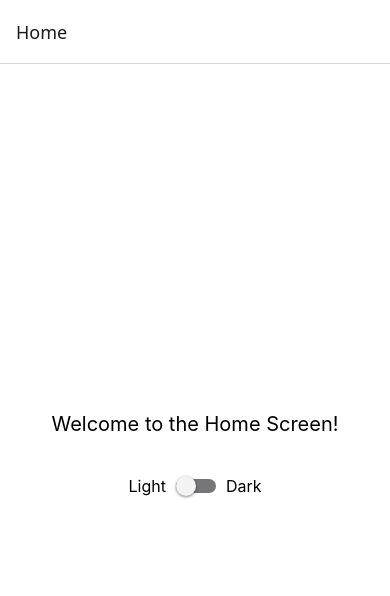
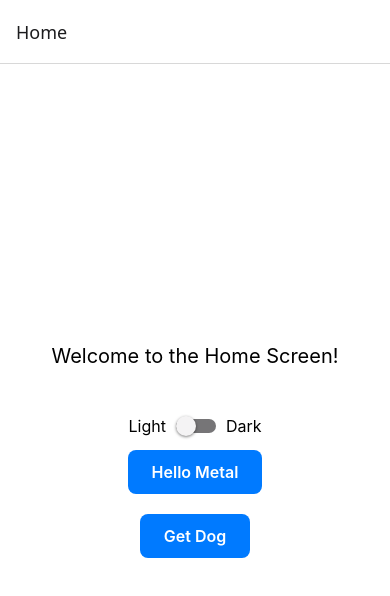
Before and after one commit to dillon-cleaver/metallicus-take-home, a React Native app: screen / in a window 390 px wide. Shown: the top 596 px of the page. Built offline with nearby package versions, Linux system fonts and the light colour scheme.

Commit message:
feat: add press animation to HomeScreen buttons
- Create usePressAnimation custom hook for reusable button animations
- Replace default Button components with animated Pressable components
- Add spring animation that scales buttons to 95% on press

```diff
--- /dev/null
+++ b/hooks/usePressAnimation.ts
@@ -0,0 +1,28 @@
+import { useRef } from "react";
+import { Animated } from "react-native";
+
+export const usePressAnimation = () => {
+  const scale = useRef(new Animated.Value(1)).current;
+
+  const animatePressIn = () => {
+    Animated.spring(scale, {
+      toValue: 0.95,
+      useNativeDriver: true,
+    }).start();
+  };
+
+  const animatePressOut = () => {
+    Animated.spring(scale, {
+      toValue: 1,
+      friction: 3,
+      tension: 40,
+      useNativeDriver: true,
+    }).start();
+  };
+
+  return {
+    scale,
+    animatePressIn,
+    animatePressOut,
+  };
+};
--- a/screens/HomeScreen.tsx
+++ b/screens/HomeScreen.tsx
@@ -6,13 +6,19 @@ import {
   Switch,
   useColorScheme,
   Appearance,
+  Pressable,
+  Animated,
 } from "react-native";
 import { useState } from "react";
 import { Colors } from "../constants/styles";
+import { usePressAnimation } from "../hooks/usePressAnimation";
 
 export default function HomeScreen() {
   const colorScheme = useColorScheme();
   const [isDarkMode, setIsDarkMode] = useState(colorScheme === "dark");
+
+  const helloMetalAnimation = usePressAnimation();
+  const getDogAnimation = usePressAnimation();
 
   const toggleTheme = (value: boolean) => {
     setIsDarkMode(value);
@@ -24,6 +30,8 @@ export default function HomeScreen() {
     colorScheme === "light" ? styles.lightThemeText : styles.darkThemeText;
   const themeContainerStyle =
     colorScheme === "light" ? styles.lightContainer : styles.darkContainer;
+
+  // TODO: Investigate best practices for accessibility using <Pressable> versus <Button>
 
   return (
     <View style={[styles.container, themeContainerStyle]}>
@@ -40,6 +48,32 @@ export default function HomeScreen() {
         />
         <Text style={[styles.themeToggleText, themeTextStyle]}>Dark</Text>
       </View>
+      <Pressable
+        onPressIn={helloMetalAnimation.animatePressIn}
+        onPressOut={helloMetalAnimation.animatePressOut}
+      >
+        <Animated.View
+          style={[
+            styles.button,
+            { transform: [{ scale: helloMetalAnimation.scale }] },
+          ]}
+        >
+          <Text style={styles.buttonText}>Hello Metal</Text>
+        </Animated.View>
+      </Pressable>
+      <Pressable
+        onPressIn={getDogAnimation.animatePressIn}
+        onPressOut={getDogAnimation.animatePressOut}
+      >
+        <Animated.View
+          style={[
+            styles.button,
+            { transform: [{ scale: getDogAnimation.scale }] },
+          ]}
+        >
+          <Text style={styles.buttonText}>Get Dog</Text>
+        </Animated.View>
+      </Pressable>
       <StatusBar style={colorScheme === "dark" ? "light" : "dark"} />
     </View>
   );
@@ -49,6 +83,7 @@ const styles = StyleSheet.create({
   container: {
     flex: 1,
     alignItems: "center",
+    gap: 8,
     justifyContent: "center",
   },
   text: {
@@ -76,4 +111,17 @@ const styles = StyleSheet.create({
   darkThemeText: {
     color: Colors.dark.text,
   },
+  button: {
+    backgroundColor: "#007AFF",
+    paddingVertical: 12,
+    paddingHorizontal: 24,
+    borderRadius: 8,
+    marginVertical: 6,
+  },
+  buttonText: {
+    color: "#FFFFFF",
+    fontSize: 16,
+    fontWeight: "600",
+    textAlign: "center",
+  },
 });
```
